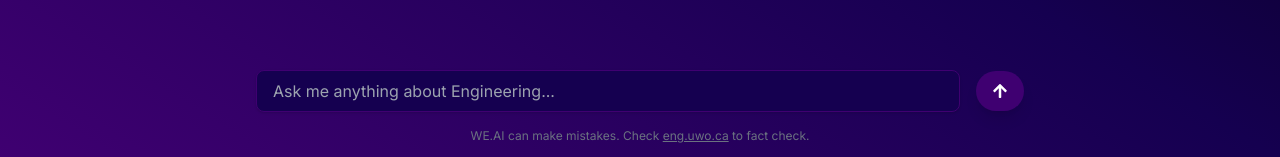
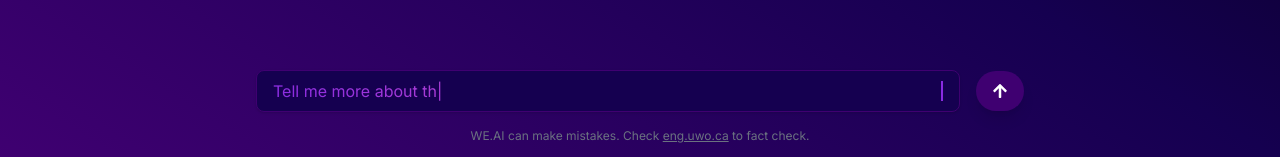
Before and after one commit to jpayippa/WE.AI, a Next.js app in the folder app/: page /chat in a window 1280 px wide. Shown: the part 640-797 px from the top of the page. Built offline with nearby package versions, Linux system fonts and the light colour scheme; no server answers; sample sign-in values are in the browser's storage.

Commit message:
Added dynamic placeholders in input field.

```diff
--- a/app/pages/chat.js
+++ b/app/pages/chat.js
@@ -4,6 +4,9 @@ import { useSession, signOut } from "next-auth/react";
 import { useRouter } from "next/navigation";
 import { formatMessage } from "../utils/format";
 import { speakText, stopSpeaking } from "../utils/tts";
+import { useAnimatedPlaceholder, placeholders } from '../utils/placeholder';
+
+
 
 export default function Home() {
   const [messages, setMessages] = useState([]);
@@ -16,6 +19,8 @@ export default function Home() {
   const [currentUtterance, setCurrentUtterance] = useState(null);
   const [isSpeechPlaying, setIsSpeechPlaying] = useState(false);
   const [ttsSupported, setTtsSupported] = useState(true);
+  const currentPlaceholder = useAnimatedPlaceholder();
+  const placeholderText = useAnimatedPlaceholder();
 
   const { data: session, status } = useSession();
   const router = useRouter();
@@ -154,6 +159,7 @@ export default function Home() {
     return <div>Loading...</div>;
   }
 
+
   return (
     <div className="flex flex-col h-screen bg-gradient-to-bl from-[#000000] via-[#150050] to-[#3f0071] text-white">
       {/* WE.AI Logo */}
@@ -291,13 +297,15 @@ export default function Home() {
       {/* Input Area */}
       <footer className="p-4">
         <div className="max-w-3xl mx-auto flex items-center">
-          <input
-            type="text"
-            value={query}
-            onChange={(e) => setQuery(e.target.value)}
-            placeholder="Ask me anything about Engineering..."
-            className="flex-1 px-4 py-2 bg-[#150050] text-white placeholder-gray-400 border border-[#3f0071] rounded-lg focus:outline-none focus:ring-2 focus:ring-[#3f0071] font-inter transition duration-300 shadow focus:shadow-[0_0_10px_#800080] hover:shadow-[0_0_10px_#800080]"
-          />
+
+
+      <input
+        type="text"
+        value={query}
+        onChange={(e) => setQuery(e.target.value)}
+        placeholder={placeholderText}
+        className="flex-1 px-4 py-2 bg-[#150050] text-white placeholder-gray-400 border border-[#3f0071] rounded-lg focus:outline-none focus:ring-2 focus:ring-[#3f0071] font-inter transition-all duration-300 shadow focus:shadow-[0_0_15px_#800080] hover:shadow-[0_0_15px_#800080] placeholder-animation"
+      />
           <button
             onClick={() => handleQuery(query)}
             className="ml-4 px-4 py-3 bg-[#3f0071] text-white font-semibold rounded-full shadow-lg focus:shadow-[0_0_10px_#800080] hover:shadow-[0_0_10px_#800080] focus:outline-none focus:ring-2 focus:ring-purple-400 flex items-center justify-center transition duration-300"
--- a/app/styles/globals.css
+++ b/app/styles/globals.css
@@ -77,3 +77,30 @@
     transform: scale(0.98);
     box-shadow: 0 0.5em 1.5em -0.5em hsla(249, 62%, 51%, 0.745);
   }
+
+  /* Original glow effect */
+.placeholder-animation::placeholder {
+  animation:
+    typing 3s steps(40) infinite,
+    gradientShift 8s infinite linear;
+  background: linear-gradient(45deg, #8a2be2, #ff69b4, #9370db);
+  -webkit-background-clip: text;
+  background-clip: text;
+  color: transparent;
+  background-size: 200% auto;
+  white-space: nowrap;
+  overflow: hidden;
+  border-right: 2px solid #8a2be2;
+}
+
+@keyframes typing {
+  0% { width: 0; }
+  50% { width: 100%; }
+  100% { width: 0; }
+}
+
+@keyframes gradientShift {
+  0% { background-position: 0% 50%; }
+  50% { background-position: 100% 50%; }
+  100% { background-position: 0% 50%; }
+}
--- /dev/null
+++ b/app/utils/placeholder.js
@@ -0,0 +1,44 @@
+import { useState, useEffect } from 'react';
+
+export const placeholders = [
+  "Tell me more about the Software Engineering Program.",
+  "How can I book a meeting room?",
+  "What can I expect as a First Year?",
+  "What average is required for first year?",
+  "What are the admission requirements for Civil Engineering?",
+  "How do I know who my guidance counseller is?",
+];
+
+export const useAnimatedPlaceholder = () => {
+  const [currentIndex, setCurrentIndex] = useState(0);
+  const [currentText, setCurrentText] = useState('');
+  const [isDeleting, setIsDeleting] = useState(false);
+  const [typingSpeed, setTypingSpeed] = useState(100);
+
+  useEffect(() => {
+    const handleTyping = () => {
+      const fullText = placeholders[currentIndex];
+
+      if (isDeleting) {
+        setCurrentText(fullText.substring(0, currentText.length - 1));
+        setTypingSpeed(50);
+      } else {
+        setCurrentText(fullText.substring(0, currentText.length + 1));
+        setTypingSpeed(50);
+      }
+
+      if (!isDeleting && currentText === fullText) {
+        setTimeout(() => setIsDeleting(true), 1200);
+      } else if (isDeleting && currentText === '') {
+        setIsDeleting(false);
+        setCurrentIndex((prev) => (prev + 1) % placeholders.length);
+        setTypingSpeed(50);
+      }
+    };
+
+    const timer = setTimeout(handleTyping, typingSpeed);
+    return () => clearTimeout(timer);
+  }, [currentText, isDeleting, currentIndex, typingSpeed]);
+
+  return currentText + '|'; // Add blinking cursor character
+};
```
